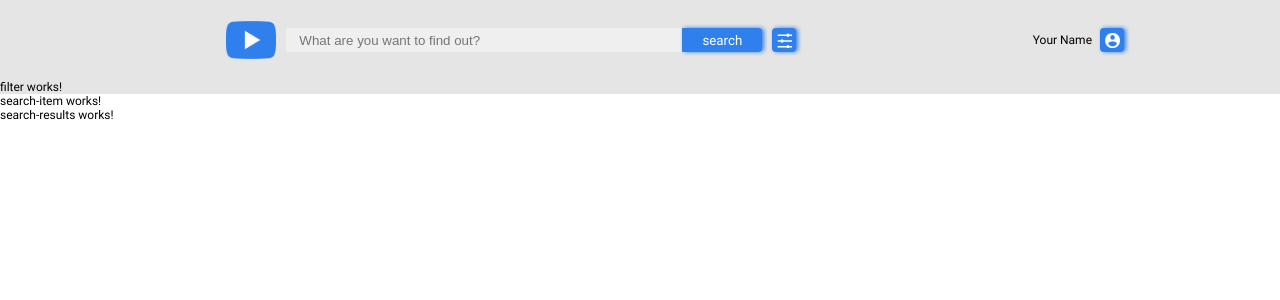
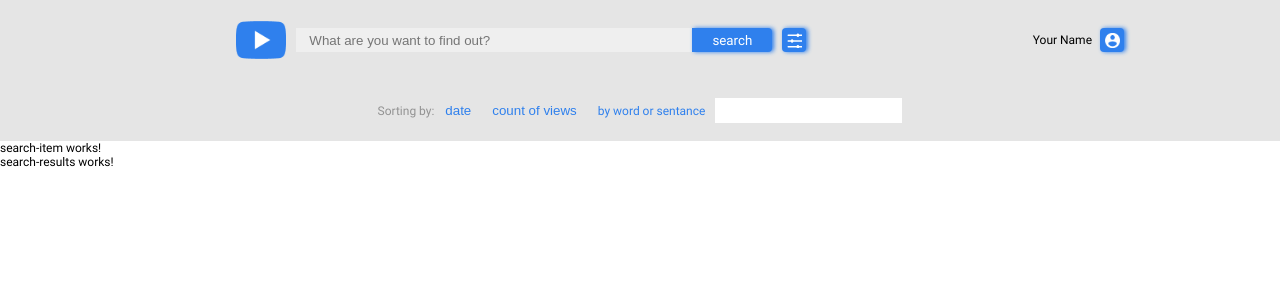
Before and after one commit to SplitCode/youtube-client-app, an Angular app in the folder YouTube-client-app/: page / in a window 1280 px wide. Both pictures are taken after a click on the button 784 px from the left and 40 px from the top of the page. Shown: the top 300 px of the page. Built offline with nearby package versions, Linux system fonts and the light colour scheme.

Commit message:
feat: add filters layout

```diff
--- a/YouTube-client-app/src/app/components/header/filters/filter.component.html
+++ b/YouTube-client-app/src/app/components/header/filters/filter.component.html
@@ -1 +1,13 @@
-<p>filter works!</p>
+<div class="filters">
+  <p class="filters-title">Sorting by:</p>
+  <div class="filters-list">
+    <button class="filters-list__item">date</button>
+    <button class="filters-list__item">count of views</button>
+    <form class="filters-form">
+      <label class="filters-form__label" for="filter-input"
+        >by word or sentance</label
+      >
+      <input class="filters-form__input" type="text" id="filter-input" />
+    </form>
+  </div>
+</div>
--- a/YouTube-client-app/src/app/components/header/filters/filter.component.scss
+++ b/YouTube-client-app/src/app/components/header/filters/filter.component.scss
@@ -0,0 +1,41 @@
+.filters {
+  display: flex;
+  justify-content: center;
+  align-items: center;
+  padding: 1.8rem 2rem;
+  gap: 1.1rem;
+  font-size: 1.2rem;
+}
+
+.filters-title {
+  color: var(--light-text-color);
+}
+
+.filters-list {
+  display: flex;
+  gap: 2.1rem;
+
+  &__item {
+    border: none;
+    background-color: transparent;
+    color: var(--accent-color);
+    cursor: pointer;
+  }
+
+  &__item:hover,
+  &__item:active {
+    text-decoration: underline;
+  }
+}
+
+.filters-form {
+  display: flex;
+  gap: 1rem;
+  align-items: center;
+  color: var(--accent-color);
+
+  &__input {
+    border: none;
+    padding: 0.5rem;
+  }
+}
--- a/YouTube-client-app/src/app/components/header/header.component.html
+++ b/YouTube-client-app/src/app/components/header/header.component.html
@@ -4,13 +4,7 @@
       <img class="header__logo" src="logo.svg" alt="youtube logo" />
       <!-- <app-search-input (search)="onSearch($event)"></app-search-input> -->
       <app-search-input></app-search-input>
-      <app-button
-        (click)="isFilterShown = !isFilterShown"
-        btnAppearance="small"
-      >
-        <app-setting-img></app-setting-img>
-      </app-button>
-      <!-- <app-settings-button></app-settings-button> -->
+      <app-settings-button (click)="onShowFilter()"></app-settings-button>
     </div>
     <app-login-info></app-login-info>
   </div>
--- a/YouTube-client-app/src/app/components/header/header.component.scss
+++ b/YouTube-client-app/src/app/components/header/header.component.scss
@@ -9,7 +9,7 @@
   width: 100%;
   gap: 1rem;
   max-width: 1440px;
-  padding-right: 156px;
+  padding: 15px 156px 15px 20px;
 }
 
 .header__logo {
@@ -19,7 +19,6 @@
 
 .search-content {
   display: flex;
-  height: 8rem;
   align-items: center;
   justify-content: center;
   gap: 1rem;
--- a/YouTube-client-app/src/app/components/header/header.component.ts
+++ b/YouTube-client-app/src/app/components/header/header.component.ts
@@ -6,6 +6,7 @@ import { FilterComponent } from './filters/filter.component';
 import { LoginInfoComponent } from './login-info/login-info.component';
 import { SearchInputComponent } from './search-input/search-input.component';
 import { SettingImgComponent } from './settings-button/setting-img.component';
+import { SettingsButtonComponent } from './settings-button/settings-button.component';
 
 @Component({
   selector: 'app-header',
@@ -19,8 +20,13 @@ import { SettingImgComponent } from './settings-button/setting-img.component';
     ButtonComponent,
     CommonModule,
     FilterComponent,
+    SettingsButtonComponent,
   ],
 })
 export class HeaderComponent {
-  public isFilterShown = false;
+  public isFilterShown: boolean = false;
+
+  public onShowFilter(): void {
+    this.isFilterShown = !this.isFilterShown;
+  }
 }
--- a/YouTube-client-app/src/app/components/header/search-input/search-input.component.scss
+++ b/YouTube-client-app/src/app/components/header/search-input/search-input.component.scss
@@ -7,7 +7,6 @@
     width: 39.6rem;
     height: 2.4rem;
     border: none;
-    cursor: pointer;
     background-color: var(--input-bg-color);
   }
 }
--- a/YouTube-client-app/src/app/components/header/settings-button/settings-button.component.html
+++ b/YouTube-client-app/src/app/components/header/settings-button/settings-button.component.html
@@ -1,4 +1,3 @@
-<!-- <app-button [isIcon]="false" btnAppearence="filter">
+<app-button btnAppearance="small">
   <app-setting-img></app-setting-img>
-  <mat-icon>menu</mat-icon>
-</app-button> -->
+</app-button>
--- a/YouTube-client-app/src/app/components/header/settings-button/settings-button.component.scss
+++ b/YouTube-client-app/src/app/components/header/settings-button/settings-button.component.scss
@@ -1,8 +1,8 @@
-.settings-button {
-  width: 2.4rem;
-  height: 2.4rem;
-  padding: 4.5px;
-  background-image: url("./../../../../assets/settings_button.svg");
-  background-repeat: no-repeat;
-  background-position: center center;
-}
+// .settings-button {
+//   width: 2.4rem;
+//   height: 2.4rem;
+//   padding: 4.5px;
+//   background-image: url("./../../../../assets/settings_button.svg");
+//   background-repeat: no-repeat;
+//   background-position: center center;
+// }
--- a/YouTube-client-app/src/app/components/header/settings-button/settings-button.component.ts
+++ b/YouTube-client-app/src/app/components/header/settings-button/settings-button.component.ts
@@ -8,8 +8,6 @@ import { SettingImgComponent } from './setting-img.component';
   standalone: true,
   imports: [ButtonComponent, SettingImgComponent],
   templateUrl: './settings-button.component.html',
-  styleUrl: './settings-button.component.scss'
+  styleUrl: './settings-button.component.scss',
 })
-export class SettingsButtonComponent {
-
-}
+export class SettingsButtonComponent {}
--- a/YouTube-client-app/src/app/shared/button/button.component.scss
+++ b/YouTube-client-app/src/app/shared/button/button.component.scss
@@ -3,7 +3,7 @@
   cursor: pointer;
   font-family: Roboto, sans-serif;
   color: var(--text-color);
-  background-color: var(--button-color);
+  background-color: var(--accent-color);
   box-shadow: var(--box-shadow);
 }
 
--- a/YouTube-client-app/src/styles.scss
+++ b/YouTube-client-app/src/styles.scss
@@ -8,8 +8,10 @@
 :root {
   --bg-color: #e5e5e5;
   --input-bg-color: #efefef;
-  --button-color: #2f80ed;
+  --accent-color: #2f80ed;
   --text-color: #ffffff;
+  --light-text-color: #929292;
+  --dark-text-color: #4f4f4f;
   --box-shadow: 2px 0px 4px 0px #2f80ed;
 }
 
```
